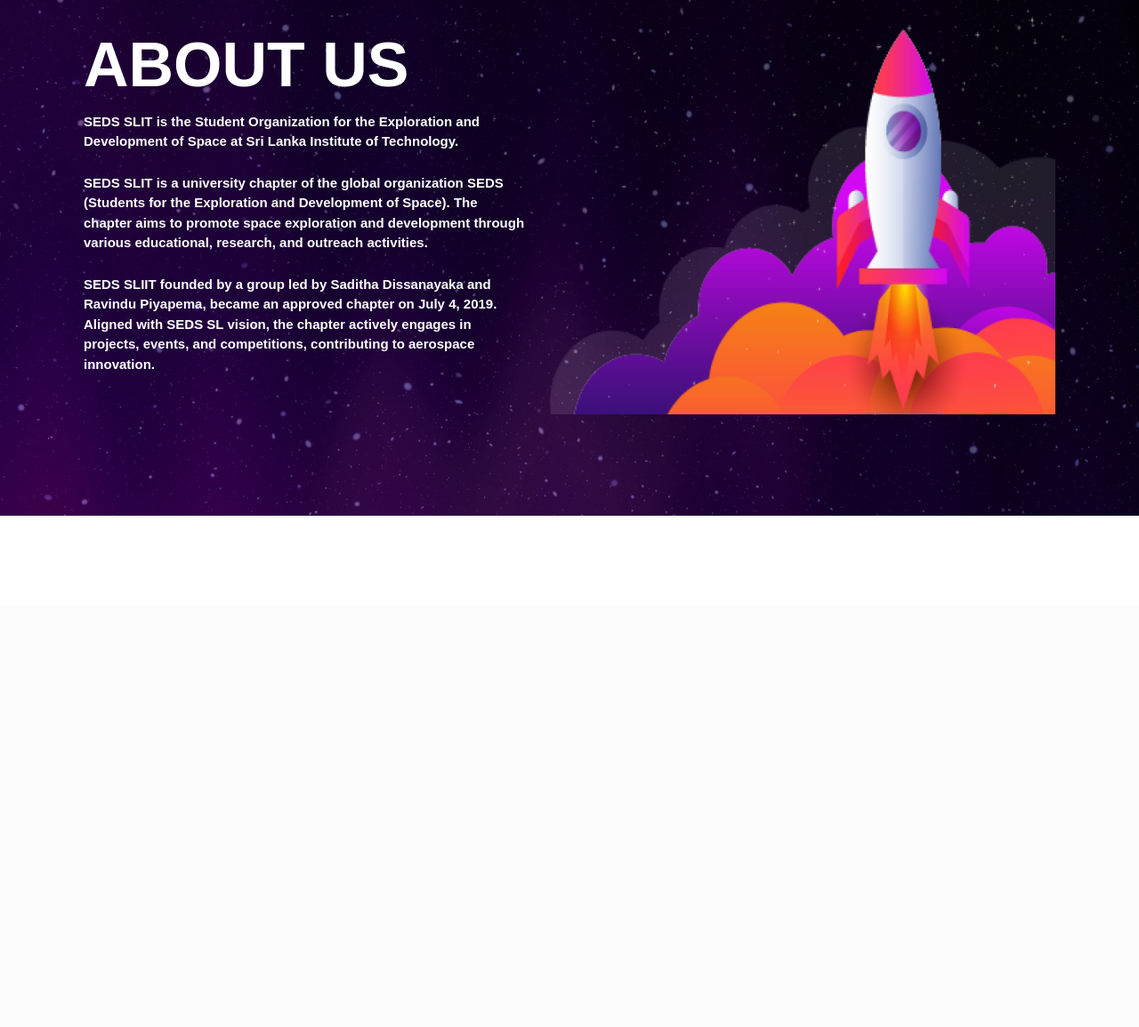
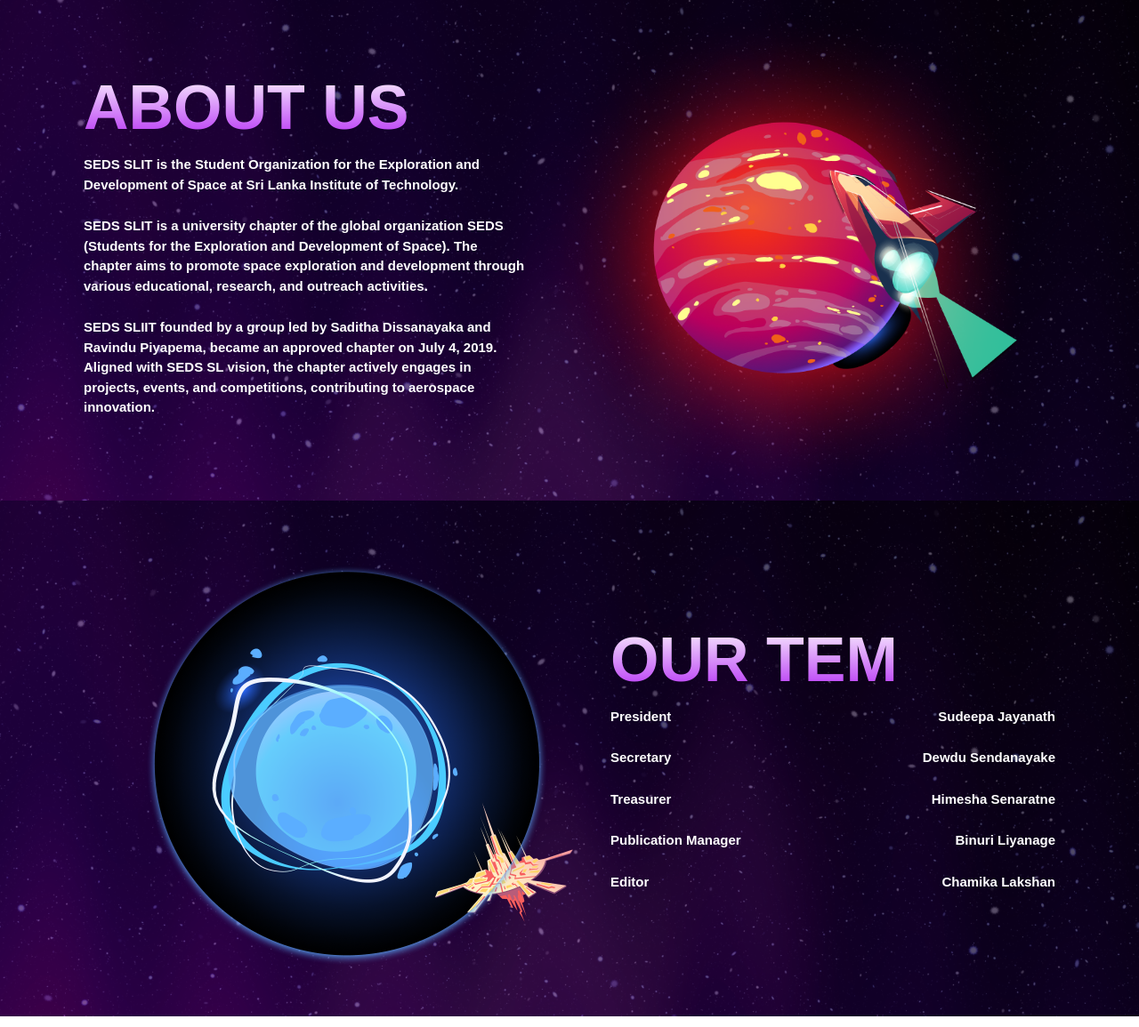
Before and after one commit to SLIIT-SEDS/SEDS-Website, a PHP site: page /pages/aboutUs.php in a window 1280 px wide. Shown: the part 120-1275 px from the top of the page at 89% size. Before the commit the page ends 700 px from the top, so only its background shows below. Run offline with PHP 8.4, Linux system fonts and the light colour scheme; some libraries are stand-ins or nearby versions; some web fonts are replaced.

Commit message:
about us done

```diff
--- a/frontend/pages/aboutUs.php
+++ b/frontend/pages/aboutUs.php
@@ -35,16 +35,58 @@
     <section class="seds-aboutUs-s1" id="abt-section">
         <div class="container seds-aboutUs-s1-container">
             <div class="seds-home-s2-left alg-text-light passion-one-black">
-                <div class="seds-home-s2-left-h1 alg-text-h1">ABOUT US</div>
-                <div class="seds-home-s2-left-para alg-text-h3 pb-4">SEDS SLIT is the Student Organization for the Exploration and Development of Space at Sri Lanka Institute of Technology.</div>
-                <div class="seds-home-s2-left-para alg-text-h3 pb-4">SEDS SLIT is a university chapter of the global organization SEDS (Students for the Exploration and Development of Space). The chapter aims to promote space exploration and development through various educational, research, and outreach activities.</div>
-                <div class="seds-home-s2-left-para alg-text-h3 pb-4">SEDS SLIIT founded by a group led by Saditha Dissanayaka and Ravindu Piyapema, became an approved chapter on July 4, 2019. Aligned with SEDS SL vision, the chapter actively engages in projects, events, and competitions, contributing to aerospace innovation.</div>
+                <div class="seds-home-s2-left-h1 alg-text-main-gradient-verti alg-text-h1">ABOUT US</div>
+                <div class="seds-home-s2-left-para alg-text-h3 pb-4">SEDS SLIT is the Student Organization for the
+                    Exploration and Development of Space at Sri Lanka Institute of Technology.</div>
+                <div class="seds-home-s2-left-para alg-text-h3 pb-4">SEDS SLIT is a university chapter of the global
+                    organization SEDS (Students for the Exploration and Development of Space). The chapter aims to
+                    promote space exploration and development through various educational, research, and outreach
+                    activities.</div>
+                <div class="seds-home-s2-left-para alg-text-h3 pb-4">SEDS SLIIT founded by a group led by Saditha
+                    Dissanayaka and Ravindu Piyapema, became an approved chapter on July 4, 2019. Aligned with SEDS SL
+                    vision, the chapter actively engages in projects, events, and competitions, contributing to
+                    aerospace innovation.</div>
             </div>
             <div class="seds-aboutUs-image">
-                <img src="../resources/images/aboutUs/rocketab.png" alt="rocket image">
+                <img src="../resources/images/aboutUs/rocketworld.png" alt="rocketwrld image">
             </div>
         </div>
+        <section class="seds-aboutUs-s1" id="abt-section">
+            <div class="container seds-aboutUs-s1-container">
+                <div class="seds-aboutUs-image">
+                    <img src="../resources/images/aboutUs/BLUEERTH.png" alt="blueworld">
+                </div>
+                <div class="seds-home-s2-left alg-text-light passion-one-black">
+                    <div class="seds-home-s2-left-h1 alg-text-main-gradient-verti alg-text-h1">OUR TEM</div>
+                    <div class="seds-home-s2-left-para alg-text-h3 pb-4"
+                        style="display: flex; justify-content: space-between;">
+                        <span>President</span>
+                        <span>Sudeepa Jayanath</span>
+                    </div>
+                    <div class="seds-home-s2-left-para alg-text-h3 pb-4"
+                        style="display: flex; justify-content: space-between;">
+                        <span>Secretary</span>
+                        <span>Dewdu Sendanayake</span>
+                    </div>
+                    <div class="seds-home-s2-left-para alg-text-h3 pb-4"
+                        style="display: flex; justify-content: space-between;">
+                        <span>Treasurer</span>
+                        <span>Himesha Senaratne</span>
+                    </div>
+                    <div class="seds-home-s2-left-para alg-text-h3 pb-4"
+                        style="display: flex; justify-content: space-between;">
+                        <span>Publication Manager</span>
+                        <span>Binuri Liyanage</span>
+                    </div>
+                    <div class="seds-home-s2-left-para alg-text-h3 pb-4"
+                        style="display: flex; justify-content: space-between;">
+                        <span>Editor</span>
+                        <span>Chamika Lakshan</span>
+                    </div>
+                </div>
+            </div>
 
+        </section>
     </section>
 </body>
 
```
Also changed, not shown: frontend/resources/images/aboutUs/BLUEERTH.png (added), frontend/resources/images/aboutUs/rocketworld.png (added).
